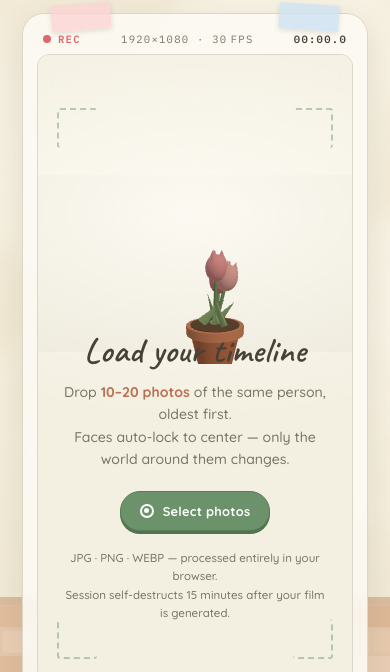
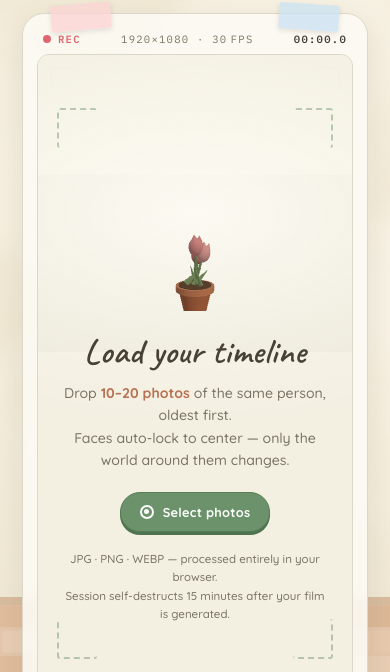
Before and after one commit to Moumoni-Roy08/Timeline, a website built with Vite: page index.html in a window 390 px wide. Shown: the part 166-838 px from the top of the page. Built offline with nearby package versions, Linux system fonts and the light colour scheme.

Commit message:
fix: tulip mascot canvas overlapping landing heading on mobile
mountTulip() hardcoded the three.js canvas to 150px (landing) /
116px regardless of viewport, while .dz-tulip and .deck-tulip
CSS already shrink the container on narrow screens (100px /
84px). The canvas ignored its container's CSS size and kept
rendering at the desktop size, so it visually spilled into the
"Load your timeline" heading below it. Now sized from the
container's actual clientWidth at mount time.

```diff
--- a/src/main.ts
+++ b/src/main.ts
@@ -385,11 +385,13 @@ function toast(msg: string) {
 /* ── boot ─────────────────────────────────────────────────── */
 rebuild();
 drawBlack();
-void mountTulip($("tulipLanding"), 150).catch(() => {});
+const tulipLandingEl = $("tulipLanding");
+void mountTulip(tulipLandingEl, tulipLandingEl.clientWidth || 150).catch(() => {});
 let editorTulipMounted = false;
 new MutationObserver(() => {
   if (!deck.hidden && !editorTulipMounted) {
     editorTulipMounted = true;
-    void mountTulip($("tulipEditor"), 116).catch(() => {});
+    const tulipEditorEl = $("tulipEditor");
+    void mountTulip(tulipEditorEl, tulipEditorEl.clientWidth || 116).catch(() => {});
   }
 }).observe(deck, { attributes: true, attributeFilter: ["hidden"] });
--- a/src/style.css
+++ b/src/style.css
@@ -396,7 +396,7 @@ input[type="range"] { width: 100%; accent-color: var(--sage); margin-top: 8px; }
   .brand-tag { display: none; }
   .viewfinder::before, .viewfinder::after { width: 60px; }
   .vf-screen:has(.dropzone:not([hidden])) { aspect-ratio: auto; min-height: 78dvh; }
-  .dz-tulip { width: 110px; height: 110px; }
+  .dz-tulip { width: 100px; height: 100px; margin: 0 auto 18px; }
   .dropzone p { font-size: 0.88rem; }
 }
 @media (prefers-reduced-motion: reduce) {
```
Also changed, not shown: 1 other file.
